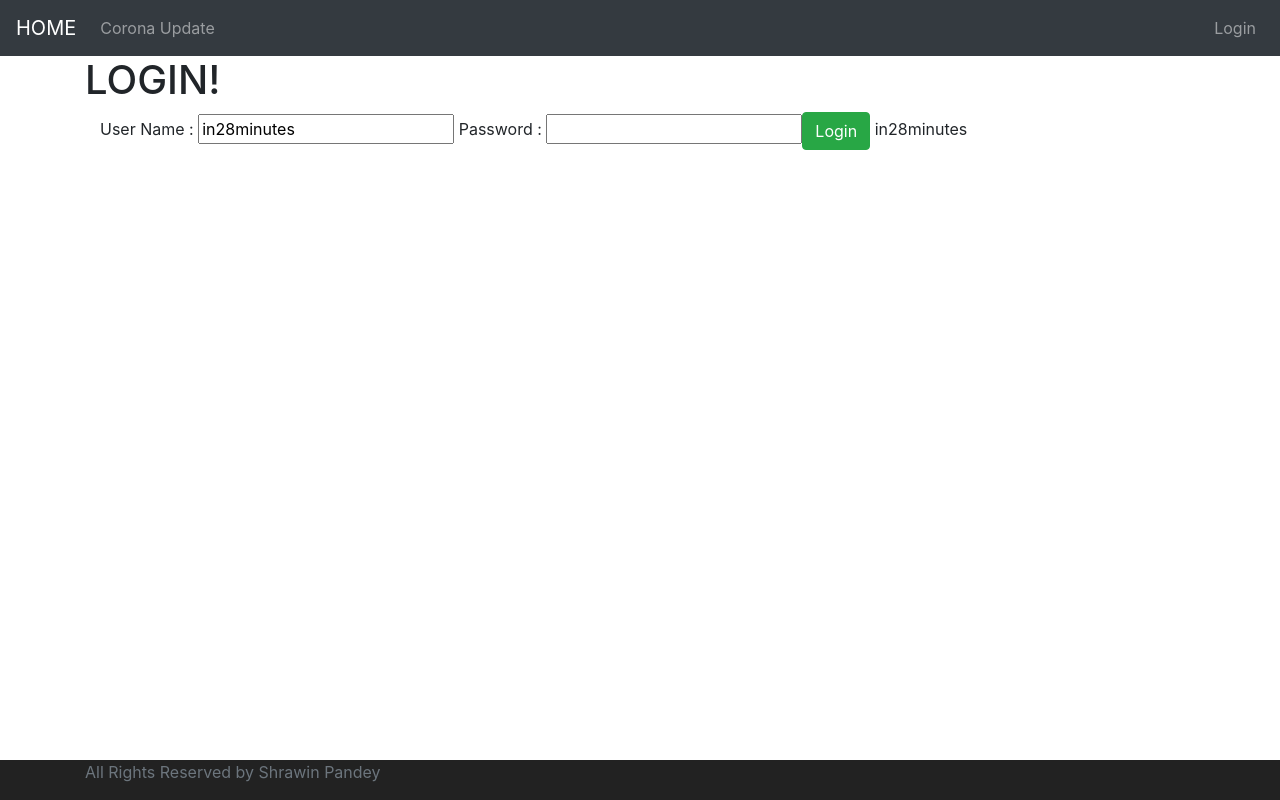
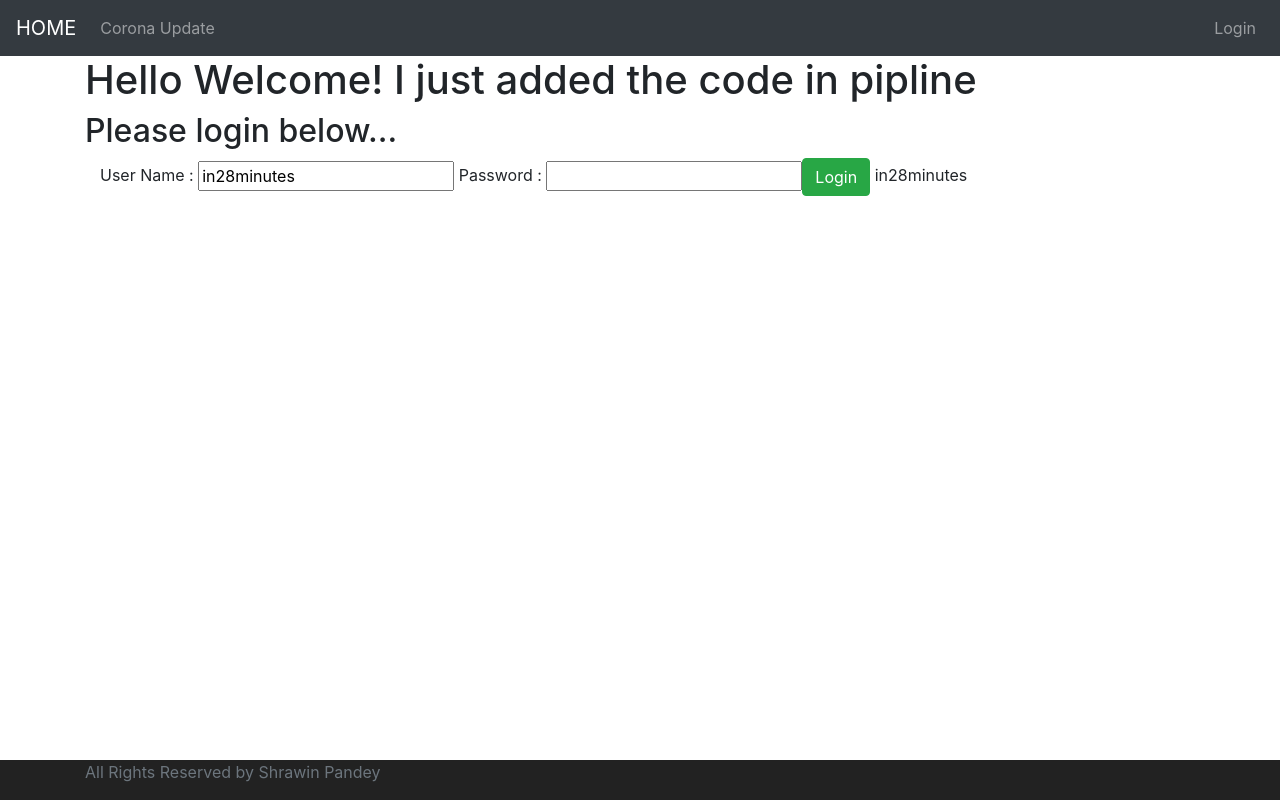
Before and after one commit to spadger9/todo, an Angular app: page / in a window 1280 px wide. Built offline with nearby package versions, Linux system fonts and the light colour scheme.

Commit message:
Login message changed.

```diff
--- a/src/app/login/login.component.html
+++ b/src/app/login/login.component.html
@@ -1,4 +1,5 @@
-<h1>LOGIN!</h1>
+<h1>Hello Welcome! I just added the code in pipline</h1>
+<h2>Please login below...</h2>
 <div class="container">
   <div class="alert alert-warning" *ngIf="invalidLogin">{{ errorMessage }}</div>
 
```
